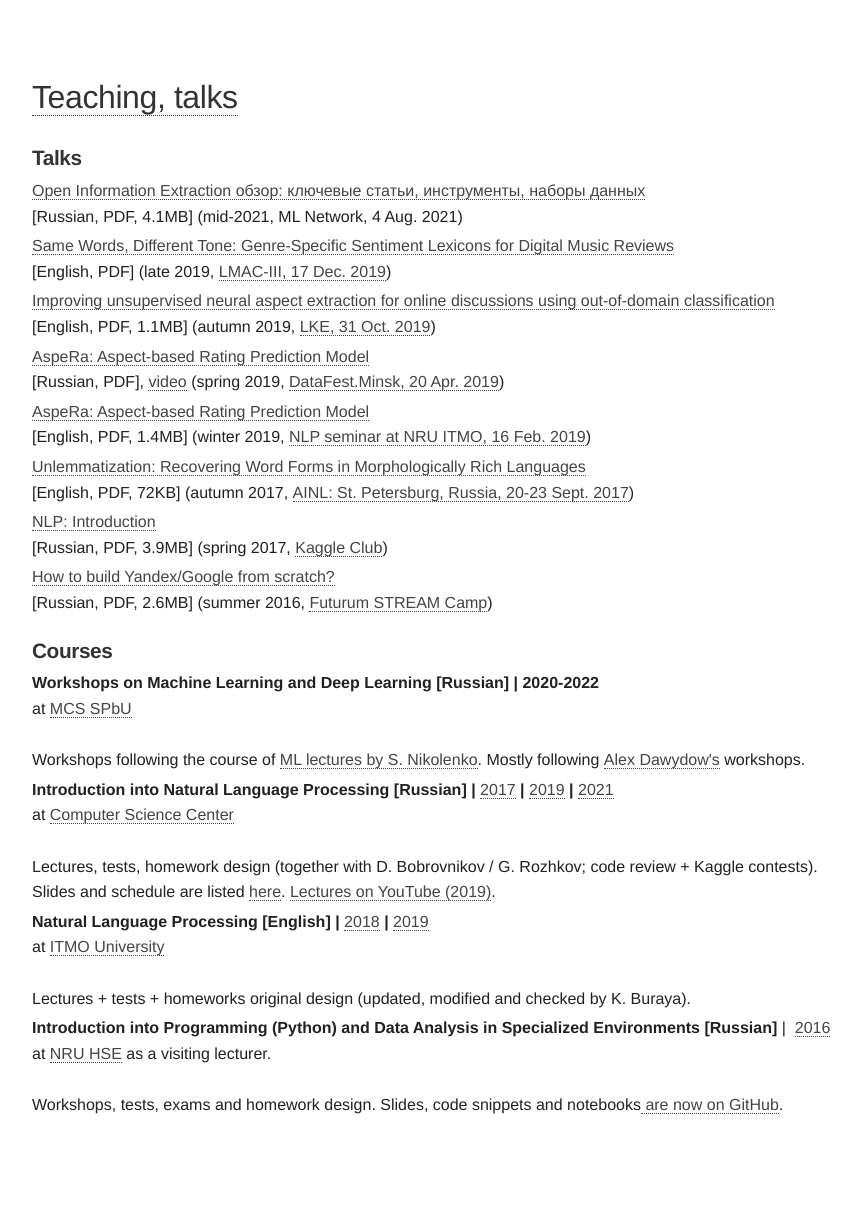
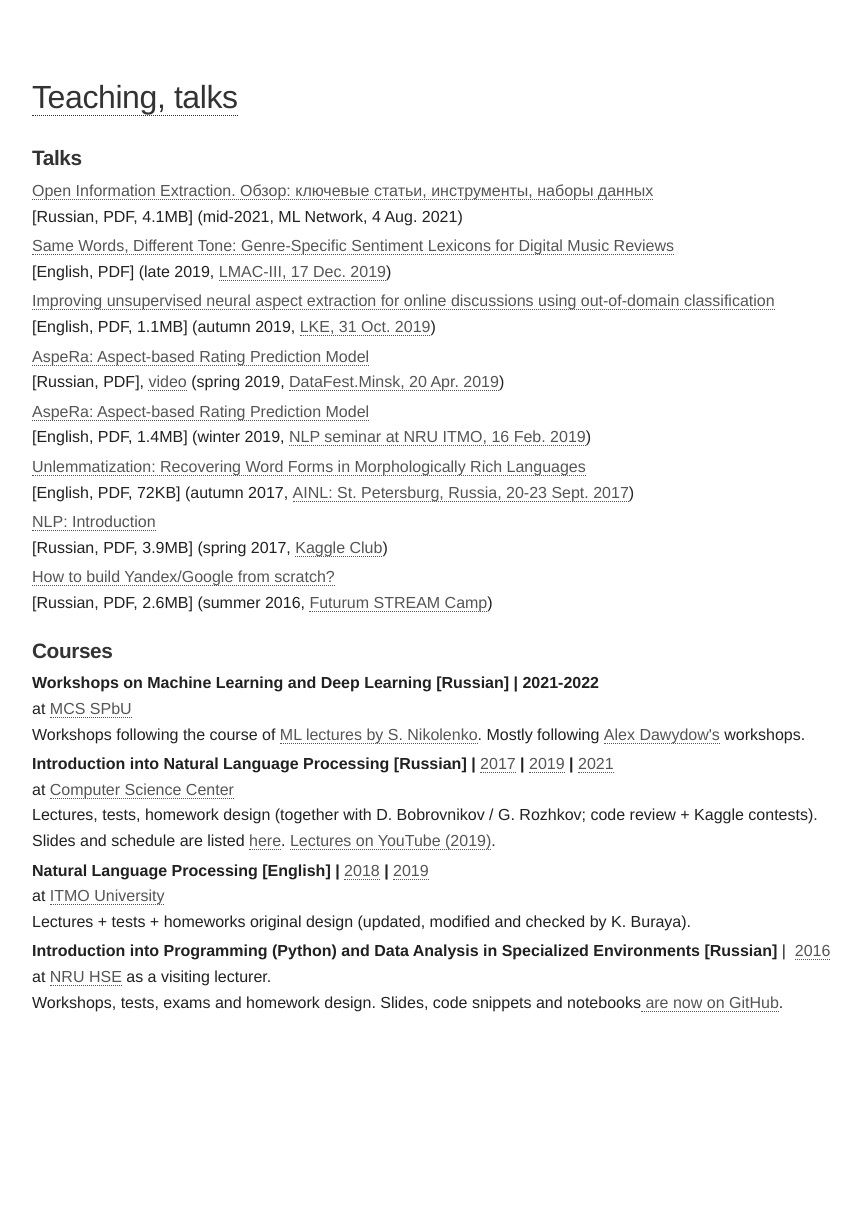
Before and after one commit to alexeyev/alexeyev.github.io, a Jekyll site: the page built from blahblahblah.html, in a window 1280 px wide. Shown: the whole page, without its empty margins (208-1069 px from the left). Built offline with Jekyll 4.4.1, drawn with Linux system fonts in a browser that asks for light colours; after the commit the page ends 1111 px from its top, so only the background shows below that.

Commit message:
Links style + whitespaces

```diff
--- a/blahblahblah.html
+++ b/blahblahblah.html
@@ -16,7 +16,7 @@
     <h3>Talks</h3>
     <ul>
 	<li><b><a href="/pdf/Alekseev_OIE2021.pdf">
-		Open Information Extraction обзор: ключевые статьи, инструменты, наборы данных</a></b>
+		Open Information Extraction. Обзор: ключевые статьи, инструменты, наборы данных</a></b>
 		<br/>[Russian, PDF, 4.1MB]
 		(mid-2021, ML Network, 4 Aug. 2021)
 	<li><b><a href="/pdf/LMAC2019Alekseev.pdf">
@@ -50,29 +50,29 @@
     </ul>
     <h3>Courses</h3>
     <ul>
-	<li><b>Workshops on Machine Learning and Deep Learning [Russian]&nbsp;|&nbsp;2020-2022</b>
-		<br> at <a href="https://math-cs.spbu.ru/en/">MCS SPbU</a><br>
+	<li><b>Workshops on Machine Learning and Deep Learning [Russian]&nbsp;|&nbsp;2021-2022</b>
+		<br> at <a href="https://math-cs.spbu.ru/en/">MCS SPbU</a>
 
 		<br> Workshops following the course of
 		<a href="https://logic.pdmi.ras.ru/~sergey/teaching/mlspsu2020.html">ML lectures by S. Nikolenko</a>.
-		Mostly following <a href="https://math-cs.spbu.ru/people/davydov-a-p/">Alex Dawydow's</a> workshops.
+		Mostly following <a href="https://math-cs.spbu.ru/people/davydov-a-p/">Alex Dawydow's</a> workshops.<br>
 
 	<li><b>Introduction into Natural Language Processing
 		[Russian]&nbsp;|&nbsp;<a href="https://compscicenter.ru/courses/introduction-nlp/2017-autumn/">2017</a>&nbsp;|&nbsp;<a href="https://compscicenter.ru/courses/introduction-nlp/2019-autumn/">2019</a>&nbsp;|&nbsp;<a href="https://compscicenter.ru/courses/introduction-nlp/2021-autumn/">2021</a></b>
-		<br> at <a href="https://compscicenter.ru/">Computer Science Center</a><br>
+		<br> at <a href="https://compscicenter.ru/">Computer Science Center</a>
 
 		<br>Lectures, tests, homework design (together with D.&nbsp;Bobrovnikov / G.&nbsp;Rozhkov; code review + Kaggle contests).
 		 Slides and schedule are listed <a href="https://compscicenter.ru/courses/introduction-nlp/2019-autumn/classes/">here</a>.
-		 <a href="https://www.youtube.com/playlist?list=PLlb7e2G7aSpRTcBciP6VBJJPvdH_DXRXQ">Lectures on YouTube (2019)</a>.
+		 <a href="https://www.youtube.com/playlist?list=PLlb7e2G7aSpRTcBciP6VBJJPvdH_DXRXQ">Lectures on YouTube (2019)</a>.<br>
 
     	<li><b>Natural Language Processing [English]&nbsp;|&nbsp;<a href="/nlp-itmo-spring-2018">2018</a>&nbsp;|&nbsp;<a href="/nlp-itmo-spring-2019">2019</a></b>
-		<br> at <a href="http://en.ifmo.ru/en/">ITMO University</a><br>
-		<br>Lectures + tests + homeworks original design (updated, modified and checked by K. Buraya).
+		<br> at <a href="http://en.ifmo.ru/en/">ITMO University</a>
+		<br>Lectures + tests + homeworks original design (updated, modified and checked by K. Buraya).<br>
 
     	<li><b>
 		Introduction into Programming (Python) and Data Analysis in Specialized Environments [Russian]</b>&nbsp;|&nbsp;
 		<a href="https://spb.hse.ru/ma/analysis/courses/191141530.html">2016</a>
-		<br>at <a href="https://www.hse.ru/en/">NRU HSE</a> as a visiting lecturer. <br>
+		<br>at <a href="https://www.hse.ru/en/">NRU HSE</a> as a visiting lecturer.
 		<br>Workshops, tests, exams and homework design.
 		  Slides, code snippets and notebooks<a href="https://github.com/alexeyev/HSE-SPb-BigData-Python-Fall2016"> are now on GitHub</a>.
 	</ul>
--- a/style.scss
+++ b/style.scss
@@ -32,7 +32,7 @@
 }
 
 a {
-  color: #444444;
+  color: #555555;
   font-weight: 450;
   text-decoration: none;
   border-bottom:1px dotted;
@@ -347,7 +347,7 @@
 }
 
 .self-photo {
-     width: 180px;
+     width: 200px;
      margin-right: 50px;
      margin-bottom: 20px;
      float:left;
```
